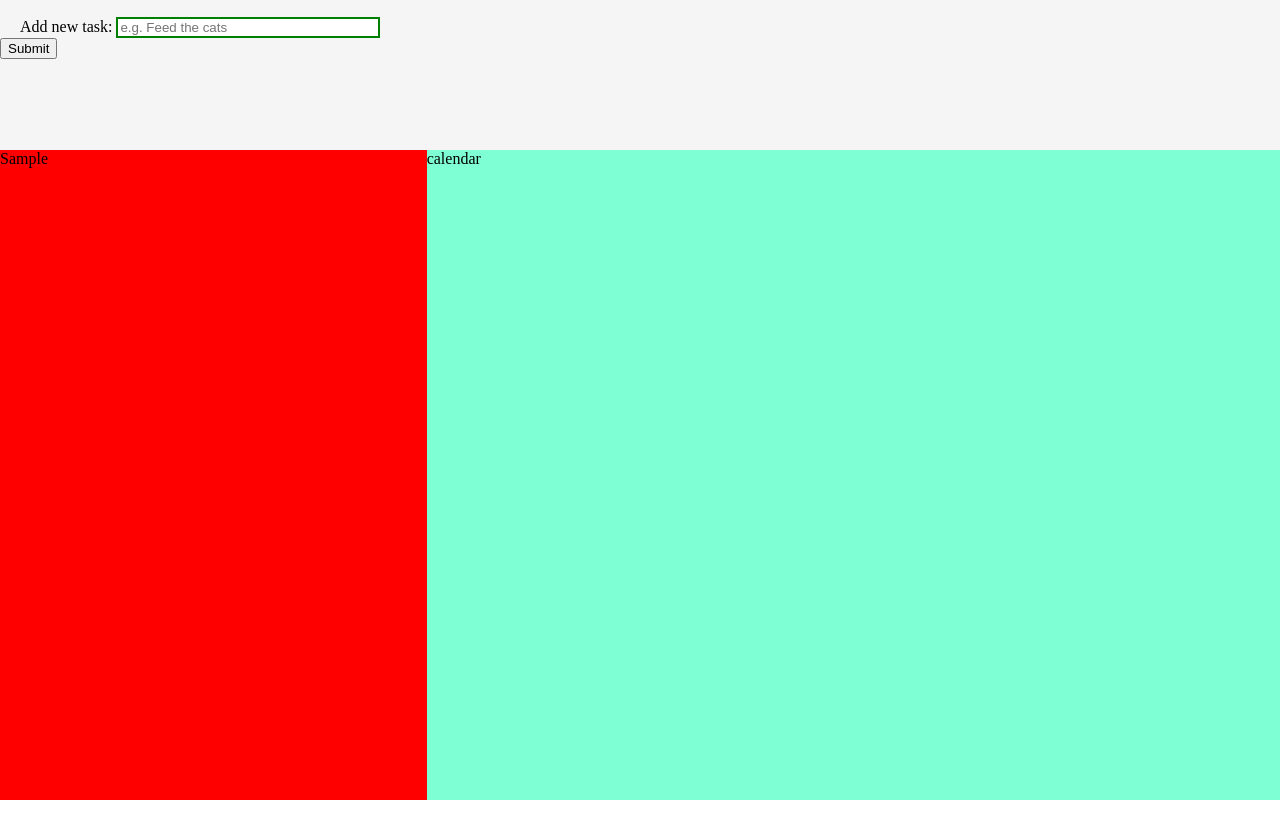
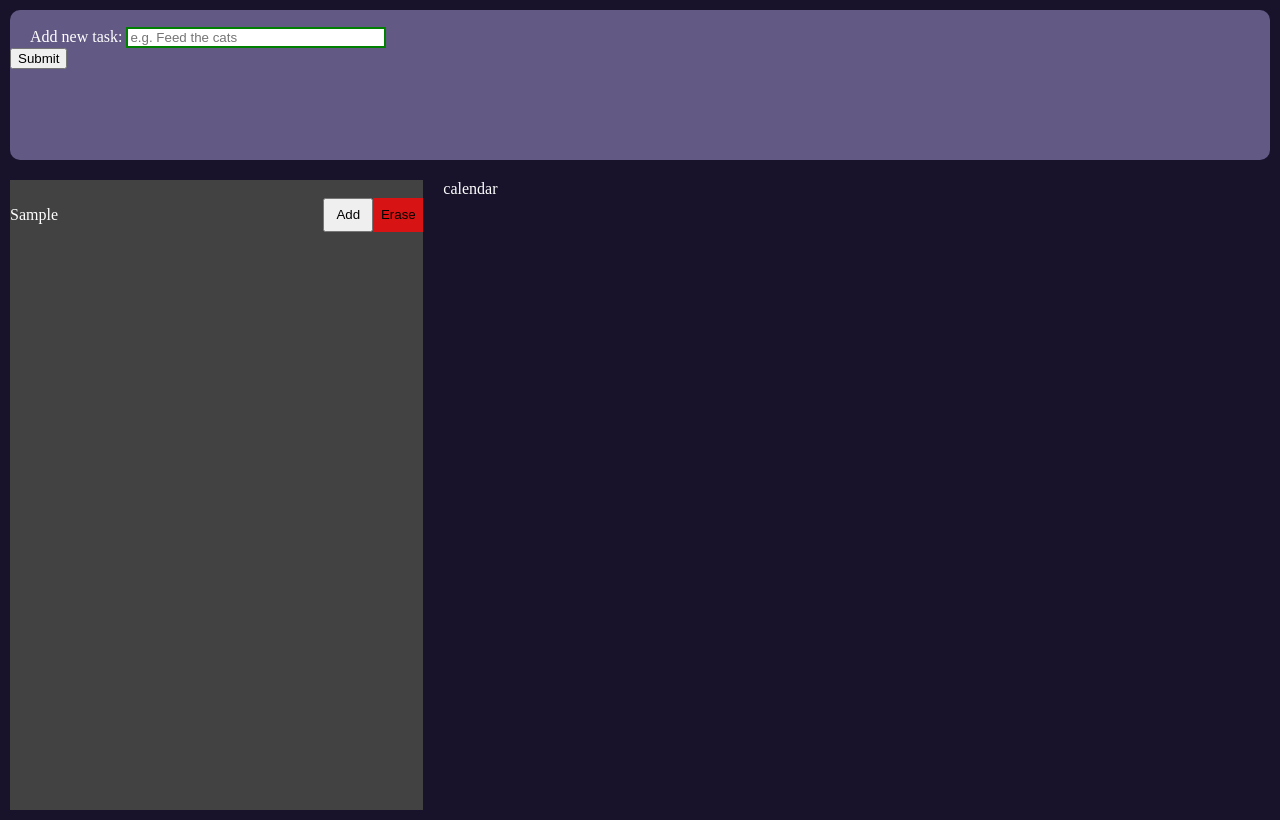
Before and after one commit to c-dez/6to9-app, a plain HTML site: page index.html in a window 1280 px wide. Both pictures are taken after typing "Sample" into the empty fields and a click on the button "Submit". Drawn offline with Linux system fonts and the light colour scheme.

Commit message:
added erase button

```diff
--- a/main.js
+++ b/main.js
@@ -20,6 +20,19 @@ const createList = ()=>{
         let task = document.createElement('div')
         task.textContent = taskList[taskList.length -1]
         list.appendChild(task)
+        const createAddEraseBtns = ()=>{
+            let add = document.createElement('button');
+            add.textContent = 'Add'
+            add.classList.add('add')
+            list.appendChild(add)
+
+            let remove = document.createElement('button')
+            remove.textContent = 'Erase'
+            remove.classList.add('erase')
+            list.appendChild(remove)
+        }
+        createAddEraseBtns()
+
 
 
 }
--- a/style.css
+++ b/style.css
@@ -1,22 +1,27 @@
 body{
     margin: 0;
     height: 100%;
+    background-color: #18122B ;
 }
 #app{
+color: white;
 display: grid;
 grid-template-columns: minmax(100px, 1fr) minmax(400px, 2fr);
 grid-template-rows: minmax(100px, 150px) minmax(400px, 1fr);
-background-color: aquamarine;
+background-color: ;
 height: 100vh;
-
+gap: 20px;
+margin: 10px;
 }
 .header{
+    /* border: 1px solid gray; */
+    border-radius: 10px;
     display: grid;
     grid-template-columns: repeat(3, 1fr);
     grid-template-rows: repeat(2, 1fr);
     grid-area:1/1/2/3 ;
     align-items: center;
-    background-color: whitesmoke;
+    background-color: #635985;
 
 }
 .newTask{
@@ -35,10 +40,19 @@ input:valid{
 }
 .list{
     grid-area: 2/1/3/2;
-    background-color: red;
+    background-color: #424242;
     max-height: 100vh;
     display:grid;
-    /* grid-template-rows: 1; */
-    grid-auto-rows: minmax(50px, 100px);
+    grid-template-columns: 1fr 50px 50px;
+    grid-auto-rows: minmax(50px, 70px);
+    align-items: center;
 
 }
+.list>button{
+    height: 2.5em;
+}
+.list>.erase{
+    background-color: #D71313;
+    border: 0px;
+
+}
```
